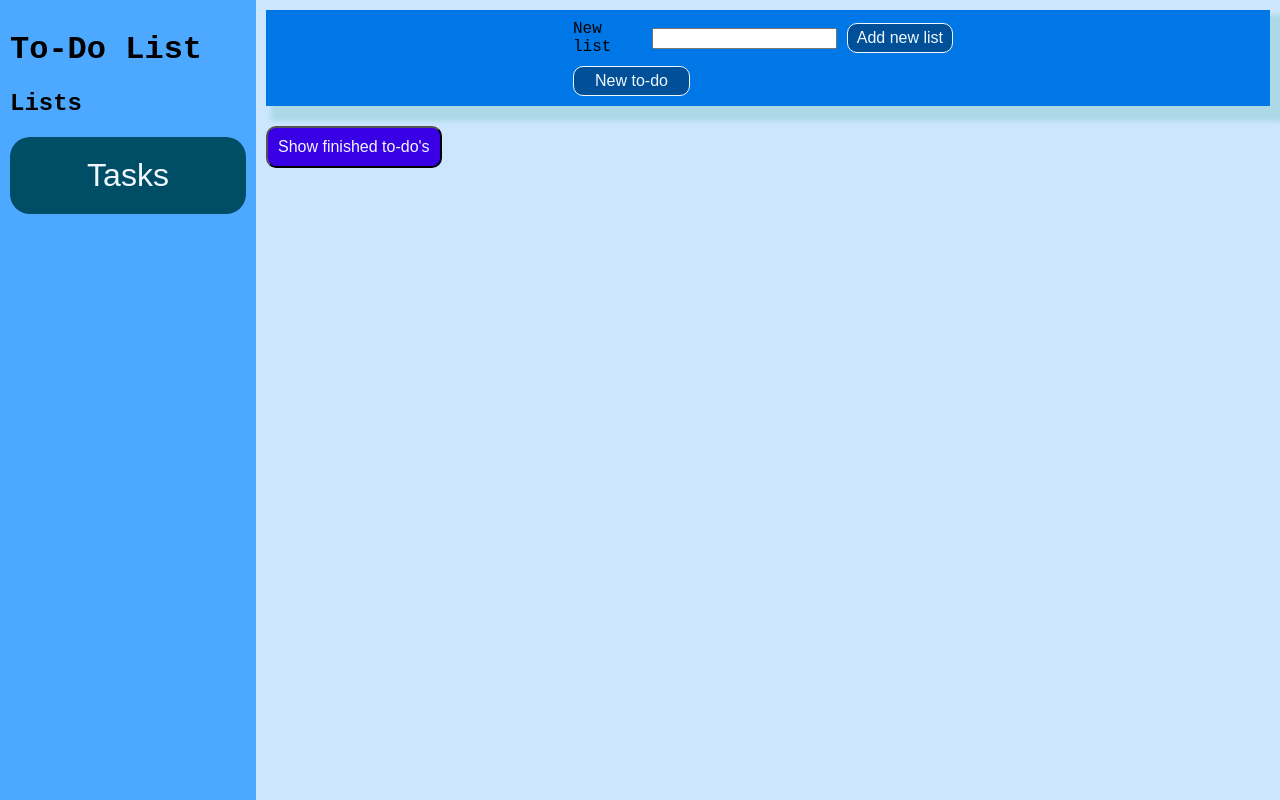
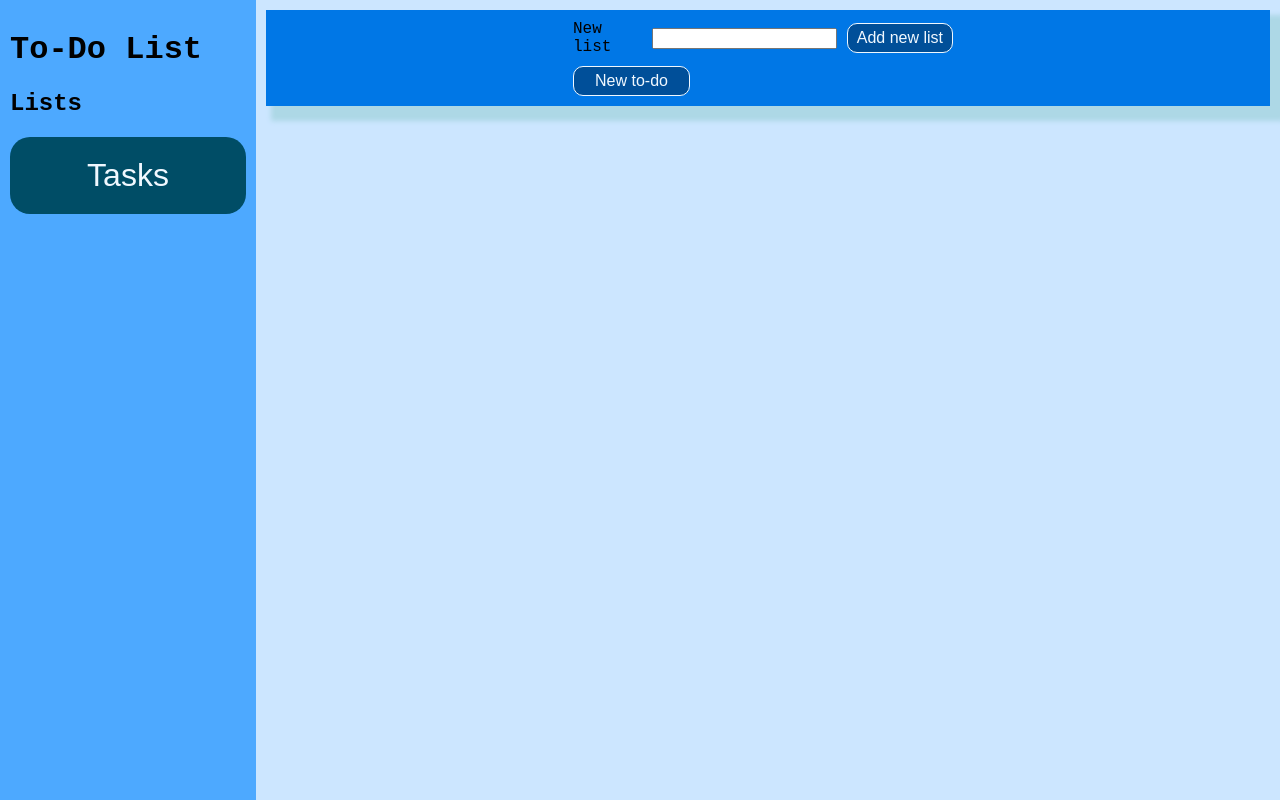
Before and after one commit to Gohan61/todo-list, a website built with webpack: page src/index.html in a window 1280 px wide. Built offline with nearby package versions, Linux system fonts and the light colour scheme.

Commit message:
Fix: set completedDiv display to none
* Setting completedDiv display to none as otherwise display gets set
to none when show/hide button is clicked and automatically hides the
content on the first click

```diff
--- a/src/index.html
+++ b/src/index.html
@@ -43,8 +43,7 @@
         </form>
       </div>
       <div class="listToDo"></div>
-      <button class="showCompleted">Show finished to-do's</button>
-      <div class="completedList"></div>
+      <div class="completedList" style="display: none"></div>
     </div>
   </body>
 </html>
```
